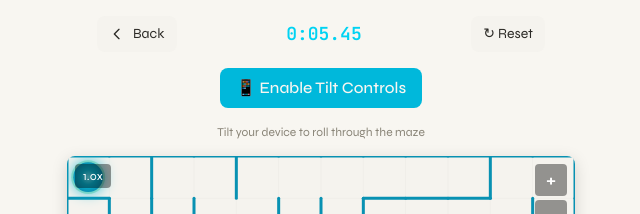
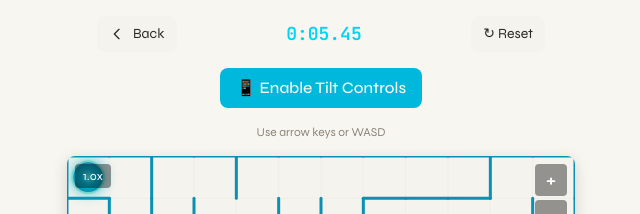
Before and after one commit to ERockzilla/untitled, a React (Vite) app: page /maze/play in a window 1280 px wide. Shown: the top 214 px of the page, without its empty margins (319-959 px from the left). Built offline with nearby package versions, Linux system fonts and the light colour scheme.

Commit message:
maze controls

```diff
--- a/src/components/maze/MazeRunner.tsx
+++ b/src/components/maze/MazeRunner.tsx
@@ -40,9 +40,18 @@ export function MazeRunner({ size, character, controlMode, loopFactor = 0.1, onC
     const cellSize = baseCellSize * zoom;
     const playerRadius = cellSize * 0.35;
 
-    // Detect if user is on mobile device
-    const isMobile = typeof window !== 'undefined' &&
-        ('ontouchstart' in window || navigator.maxTouchPoints > 0);
+    // Detect mobile - use touch capability AND screen size
+    const [isMobile, setIsMobile] = useState(false);
+    useEffect(() => {
+        const checkMobile = () => {
+            const hasTouchScreen = 'ontouchstart' in window || navigator.maxTouchPoints > 0;
+            const isSmallScreen = window.innerWidth <= 1024;
+            setIsMobile(hasTouchScreen && isSmallScreen);
+        };
+        checkMobile();
+        window.addEventListener('resize', checkMobile);
+        return () => window.removeEventListener('resize', checkMobile);
+    }, []);
 
     // Initialize maze
     useEffect(() => {
@@ -469,9 +478,11 @@ export function MazeRunner({ size, character, controlMode, loopFactor = 0.1, onC
 
             {/* Instructions */}
             <div className="text-xs text-subtle text-center">
-                {controlMode === 'tilt'
-                    ? 'Tilt your device to roll through the maze'
-                    : isMobile ? 'Use the D-pad below' : 'Use arrow keys or WASD'}
+                {isMobile
+                    ? (controlMode === 'tilt' && tiltPermission === 'granted'
+                        ? 'Tilt your device or use D-pad below'
+                        : 'Use the D-pad below')
+                    : 'Use arrow keys or WASD'}
             </div>
 
             {/* Maze canvas container with clipping */}
@@ -527,8 +538,8 @@ export function MazeRunner({ size, character, controlMode, loopFactor = 0.1, onC
                 </div>
             </div>
 
-            {/* D-pad for touch mode on mobile only - positioned BELOW the maze */}
-            {controlMode === 'touch' && isMobile && (
+            {/* D-pad for mobile - ALWAYS shown on mobile devices */}
+            {isMobile && (
                 <div className="mt-4 flex justify-center">
                     <DPad onDirectionChange={handleDPadDirection} size={140} />
                 </div>
--- a/src/components/maze/MazeScene3D.tsx
+++ b/src/components/maze/MazeScene3D.tsx
@@ -13,14 +13,12 @@ import {
 } from '../../lib/mazeUtils';
 import { MazeMinimap } from './MazeMinimap';
 import { Joystick } from './Joystick';
-import { createWallTexture, type WallTheme } from './WallTextureGenerator';
 
 interface MazeScene3DProps {
     size: number;
     character: CharacterType;
     controlMode: 'tilt' | 'touch';
     loopFactor?: number;
-    wallTheme?: WallTheme;
     onComplete: (time: number) => void;
     onBack: () => void;
 }
@@ -135,7 +133,7 @@ function Player({
 }
 
 // Maze walls using instanced mesh
-function MazeWalls({ maze, wallTexture }: { maze: MazeGrid; wallTexture: THREE.Texture | null }) {
+function MazeWalls({ maze }: { maze: MazeGrid }) {
     const meshRef = useRef<THREE.InstancedMesh>(null);
 
     const { wallData, count } = useMemo(() => {
@@ -192,14 +190,14 @@ function MazeWalls({ maze, wallTexture }: { maze: MazeGrid; wallTexture: THREE.T
 
     return (
         <instancedMesh ref={meshRef} args={[undefined, undefined, count]} castShadow receiveShadow>
-            <boxGeometry args={[CELL_SIZE, WALL_HEIGHT, 0.2]} />
+            <boxGeometry args={[CELL_SIZE, WALL_HEIGHT, 0.3]} />
             <meshStandardMaterial
-                color="#0891b2"
-                roughness={0.5}
-                metalness={0.2}
-                map={wallTexture}
+                color="#22d3ee"
+                roughness={0.3}
+                metalness={0.1}
                 emissive="#06b6d4"
-                emissiveIntensity={0.1}
+                emissiveIntensity={0.3}
+                side={THREE.DoubleSide}
             />
         </instancedMesh>
     );
@@ -304,7 +302,6 @@ function SceneContent({
     maze,
     startPos,
     goalPos,
-    wallTheme,
     onPositionUpdate,
     onRotationUpdate,
     joystickInput,
@@ -313,22 +310,20 @@ function SceneContent({
     maze: MazeGrid;
     startPos: { x: number; z: number };
     goalPos: [number, number, number];
-    wallTheme: WallTheme;
     onPositionUpdate: (x: number, z: number) => void;
     onRotationUpdate: (rotation: number) => void;
     joystickInput: { x: number; y: number };
     cameraJoystickInput: { x: number; y: number };
 }) {
-    const wallTexture = useMemo(() => createWallTexture(wallTheme, 'maze-walls'), [wallTheme]);
-
     return (
         <>
-            {/* Lighting */}
-            <ambientLight intensity={0.3} />
-            <directionalLight position={[10, 20, 10]} intensity={0.5} castShadow />
+            {/* Lighting - much brighter */}
+            <ambientLight intensity={0.6} />
+            <directionalLight position={[10, 30, 10]} intensity={1} castShadow />
+            <pointLight position={[0, 10, 0]} intensity={0.5} color="#ffffff" />
 
-            {/* Fog */}
-            <fog attach="fog" args={['#0a0a12', 5, 35]} />
+            {/* Fog - less aggressive */}
+            <fog attach="fog" args={['#0a0a12', 8, 50]} />
 
             {/* Floor */}
             <Floor size={maze.rows} />
@@ -354,7 +349,7 @@ function SceneContent({
             </Physics>
 
             {/* Walls (visual only, physics separate) */}
-            <MazeWalls maze={maze} wallTexture={wallTexture} />
+            <MazeWalls maze={maze} />
 
             {/* Goal */}
             <GoalMarker position={goalPos} />
@@ -372,7 +367,6 @@ export function MazeScene3D({
     character,
     // controlMode is not used - we detect mobile via touch capability
     loopFactor = 0.1,
-    wallTheme = 'neon',
     onComplete,
     onBack,
 }: MazeScene3DProps) {
@@ -385,8 +379,18 @@ export function MazeScene3D({
     const [startTime, setStartTime] = useState<number | null>(null);
     const [elapsedTime, setElapsedTime] = useState(0);
 
-    const isMobile = typeof window !== 'undefined' &&
-        ('ontouchstart' in window || navigator.maxTouchPoints > 0);
+    // Detect mobile - use touch capability AND screen size
+    const [isMobile, setIsMobile] = useState(false);
+    useEffect(() => {
+        const checkMobile = () => {
+            const hasTouchScreen = 'ontouchstart' in window || navigator.maxTouchPoints > 0;
+            const isSmallScreen = window.innerWidth <= 1024;
+            setIsMobile(hasTouchScreen && isSmallScreen);
+        };
+        checkMobile();
+        window.addEventListener('resize', checkMobile);
+        return () => window.removeEventListener('resize', checkMobile);
+    }, []);
 
     // Initialize maze
     useEffect(() => {
@@ -504,7 +508,6 @@ export function MazeScene3D({
                             maze={maze}
                             startPos={{ x: startPos.x, z: startPos.y }}
                             goalPos={goalPos}
-                            wallTheme={wallTheme}
                             onPositionUpdate={handlePositionUpdate}
                             onRotationUpdate={handleRotationUpdate}
                             joystickInput={joystickInput}
```
